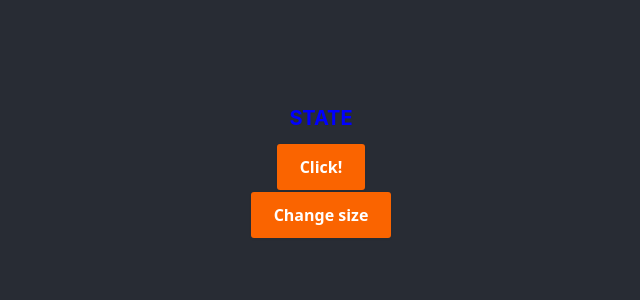
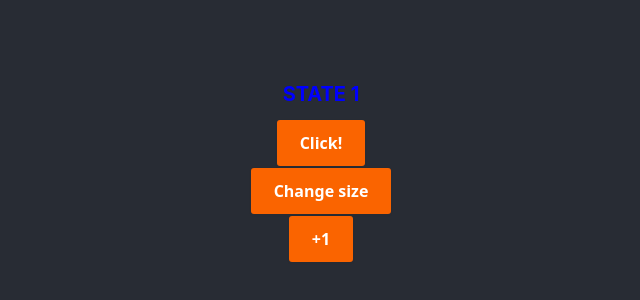
Before and after one commit to simonasablinaite/React, a React (Create React App) app: page / in a window 1280 px wide. Shown: the part 234-534 px from the top of the page, without its empty margins (319-959 px from the left). Built offline with nearby package versions, Linux system fonts and the light colour scheme.

Commit message:
correct state update

```diff
--- a/src/App.jsx
+++ b/src/App.jsx
@@ -4,6 +4,7 @@ import "./App.scss";
 function App() {
   const [color, setColor] = useState("blue");
   const [fontSize, setFontSize] = useState(20);
+  const [count, setCount] = useState(1);
 
   const doJob = () => {
     console.log("Hello");
@@ -12,15 +13,24 @@ function App() {
   const clicked = () => {
     setColor("yellowgreen");
   };
+
   const changeSize = () => {
     setFontSize(60);
   };
+
+  const doCount = () => {
+    setCount((count) => count + 1);
+    setCount((count) => count + 1);
+    setCount((count) => count + 1);
+  };
+
   return (
     <div className="App">
       <header className="App-header">
-        <h1 style={{ color: color, fontSize: fontSize }}>STATE</h1>
+        <h1 style={{ color: color, fontSize: fontSize }}>STATE {count}</h1>
         <button onClick={clicked}>Click!</button>
         <button onClick={changeSize}>Change size</button>
+        <button onClick={doCount}>+1</button>
       </header>
     </div>
   );
```
